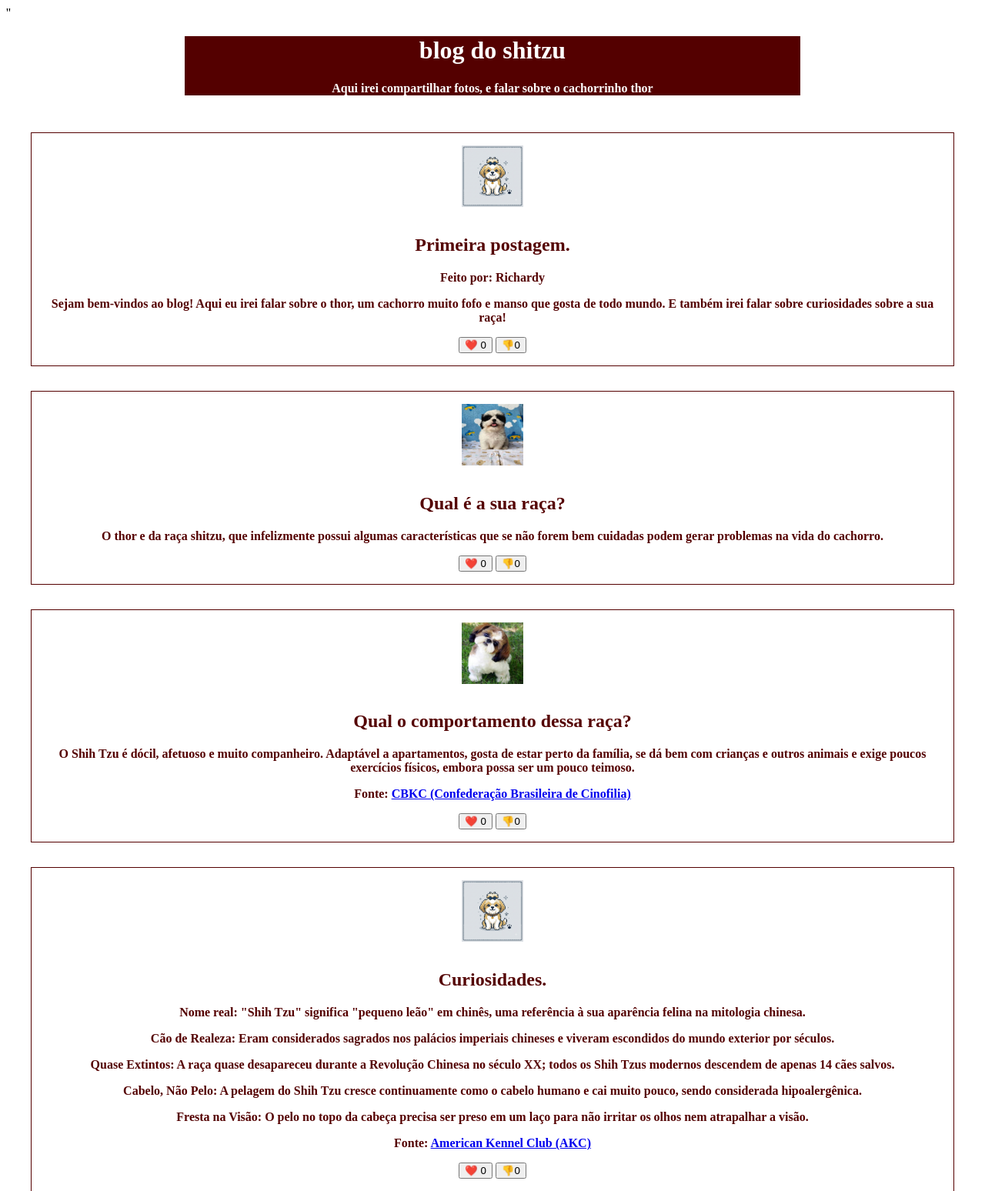
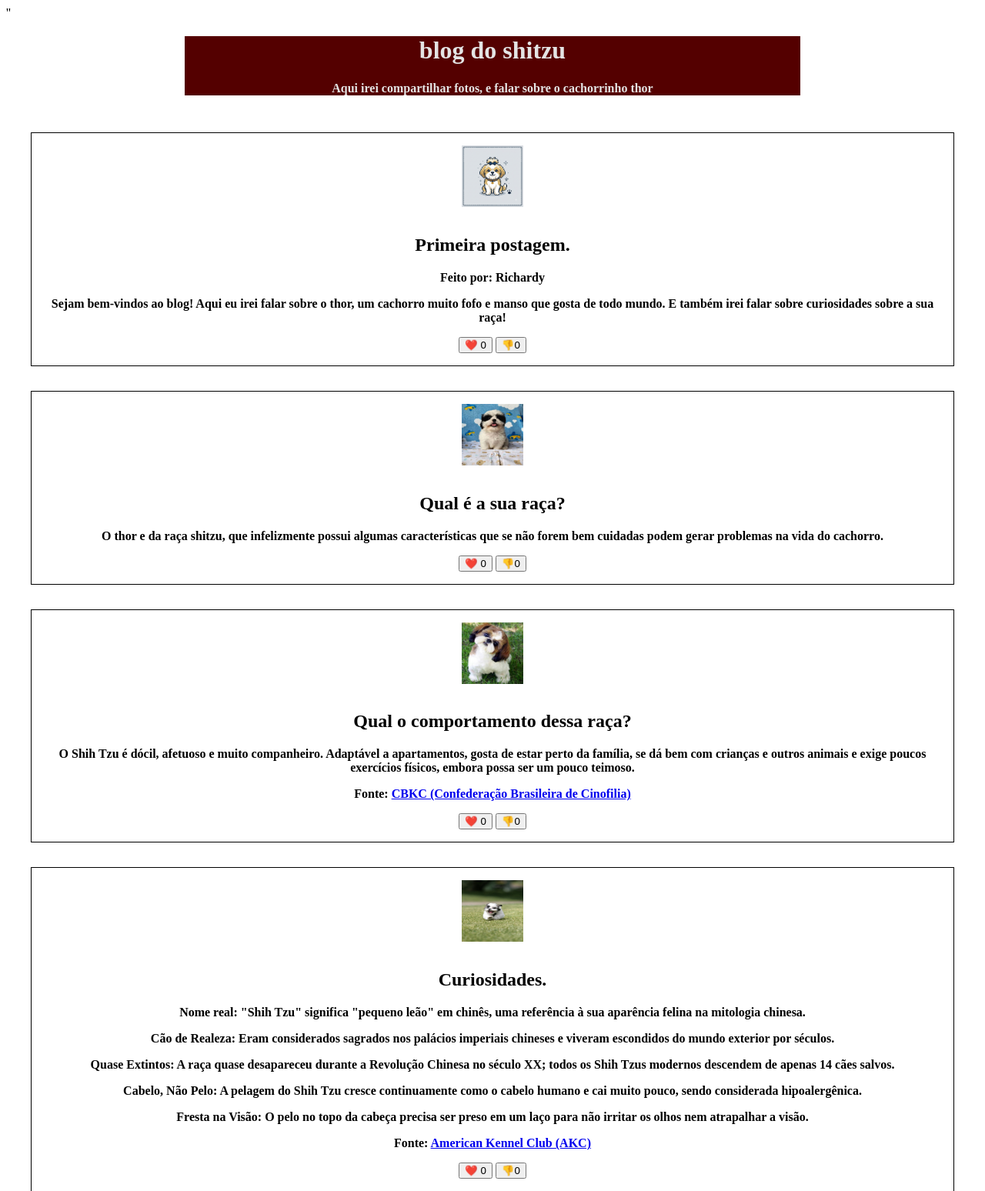
Before and after one commit to richardymaciel-ops/Educacaodigital, a plain HTML site: page index.html in a window 1280 px wide. Shown: the top 1548 px of the page at 77% size. Drawn offline with Linux system fonts and the light colour scheme.

Commit message:
Add files via upload

```diff
--- a/index.html
+++ b/index.html
@@ -54,7 +54,7 @@
         </article>
 
         <article>
-            <img src="Gemini_Generated_Image_f19ofrf19ofrf19o.png" alt="Cachorro fofinho ">
+            <img src="shih_tzu_correndo-e1338256070340.jpg" alt="Cachorro fofinho ">
             <div>
                 <h2>Curiosidades.</h2>
                 <p> </p>
--- a/style.css
+++ b/style.css
@@ -1,6 +1,18 @@
+:root {
+     --cor-primaria: #540000;
+     --cor-secundaria: ;
+     --cor-fundo:#000000 ;
+     --cor-texto:#000000 ;
+     --cor-contraste:#e4e4e4;
+}
+
+body {
+   max-width: 100vw;
+}
+
 header {
-   background-color: #540000;
-   color: #FFFFFF;
+   background-color:var(--cor-primaria);
+   color: var(--cor-contraste);
    text-align: center;
    max-width: 800px;
    margin: 0 auto;
@@ -8,7 +20,7 @@ header {
 }
 
 main {
-   color: #540000;
+   color: var(--cor-texto);
    margin: 0 auto;
    padding: 16px;
 
@@ -19,7 +31,7 @@ main {
 article {
    display: flex;
 
-   border: 1px solid #540000;
+   border: 1px solid var(--cor-fundo);
    margin: 16px;
    gap: 16px;
    padding: 16px;
```
Also changed, not shown: shih_tzu_correndo-e1338256070340.jpg (added).
